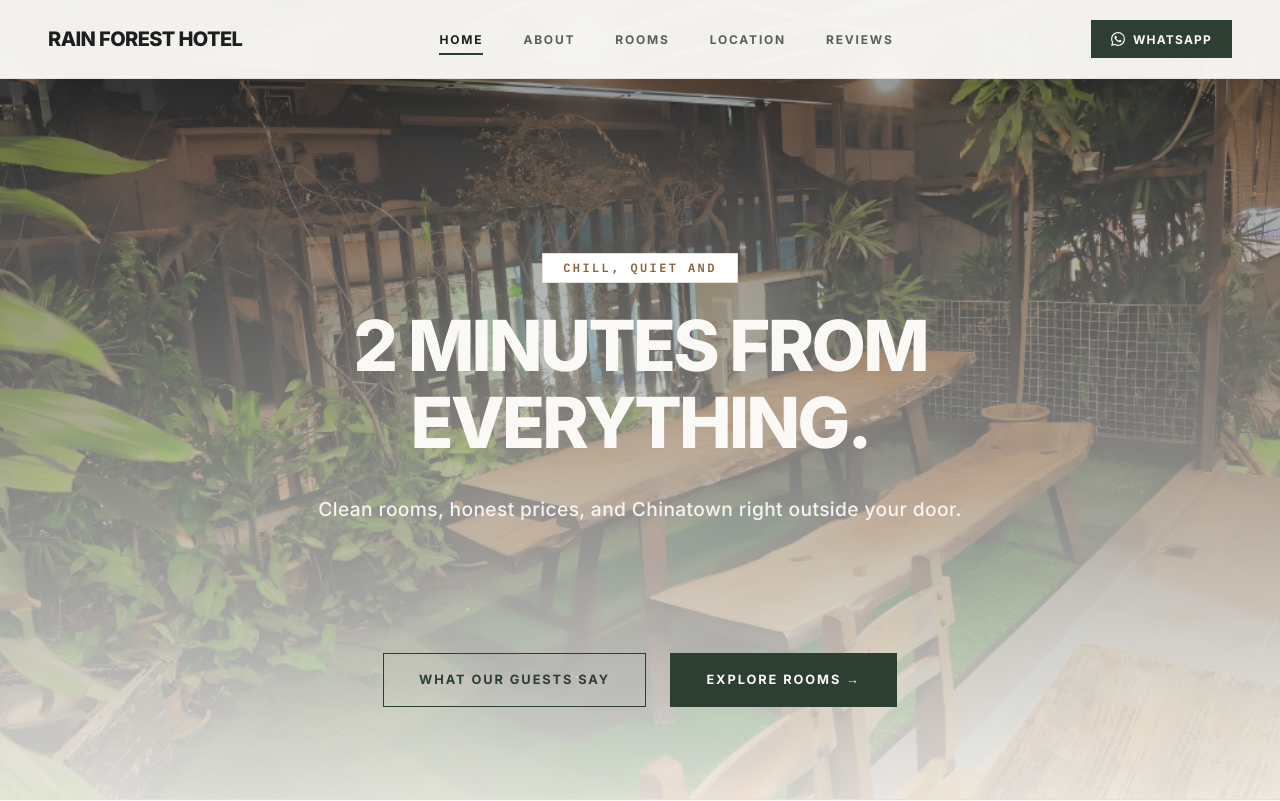
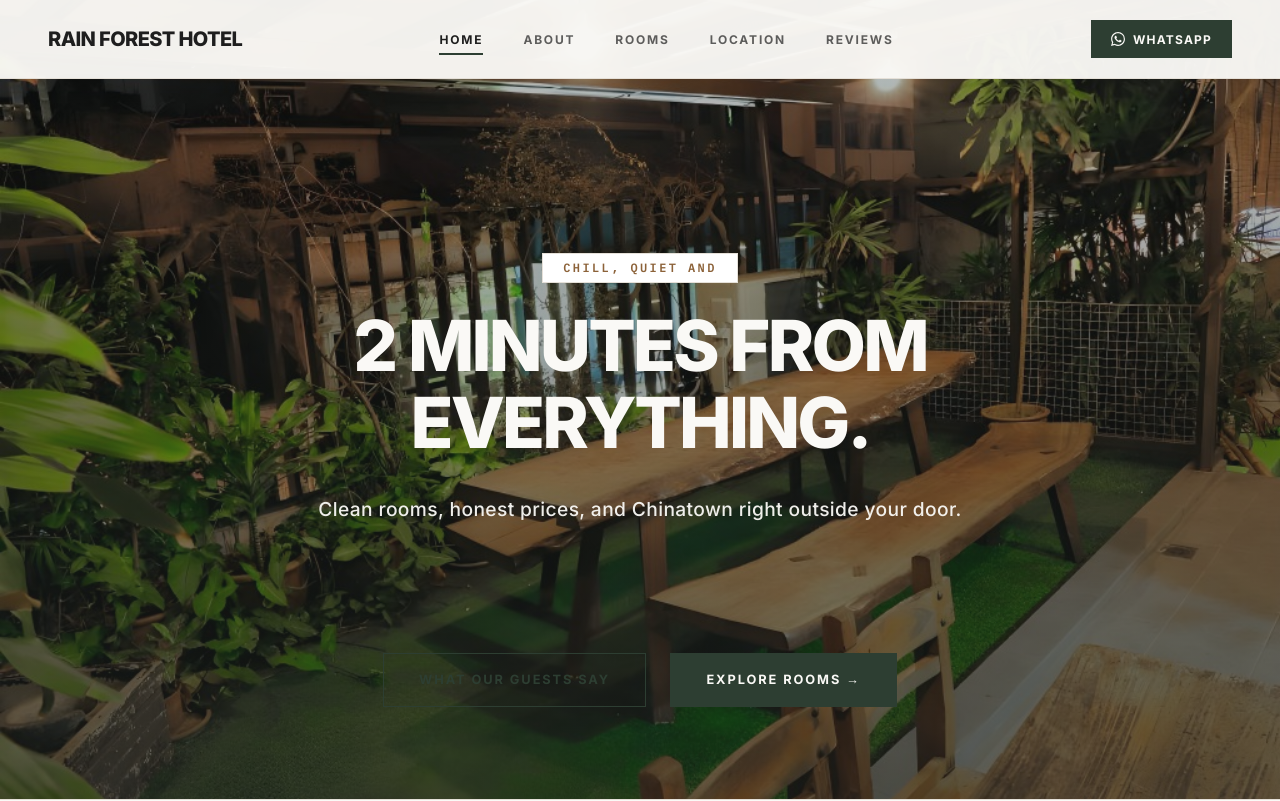
Before and after one commit to izwongjx/rainforestDemo, a website built with Vite: page index.html in a window 1280 px wide. Shown: the top 801 px of the page. Built offline with nearby package versions, Linux system fonts and the light colour scheme.

Commit message:
design: remove white gradient fade on option-2 hero

```diff
--- a/src/styles/components.css
+++ b/src/styles/components.css
@@ -791,7 +791,7 @@
 .hero-overlay {
   position: absolute;
   top: 0; left: 0; width: 100%; height: 100%;
-  background: linear-gradient(to bottom, rgba(30, 30, 30, 0.5) 0%, rgba(250, 249, 246, 0.85) 100%);
+  background: linear-gradient(to bottom, rgba(31, 36, 33, 0.3) 0%, rgba(31, 36, 33, 0.6) 100%);
   z-index: 1;
 }
 
```
Also changed, not shown: dist/about.html, dist/assets/main-BkjTudMK.js (renamed from dist/assets/main-D9IhpT8f.js), dist/assets/main-D5mtCHT-.css (added), dist/assets/main-N_-Akk71.css (deleted), dist/contact.html, dist/index.html, dist/location.html, dist/reviews.html, dist/room-1.html, dist/room-2.html, dist/room-3.html, dist/room-4.html, dist/room-5.html, dist/room-6.html, 3 more files.
